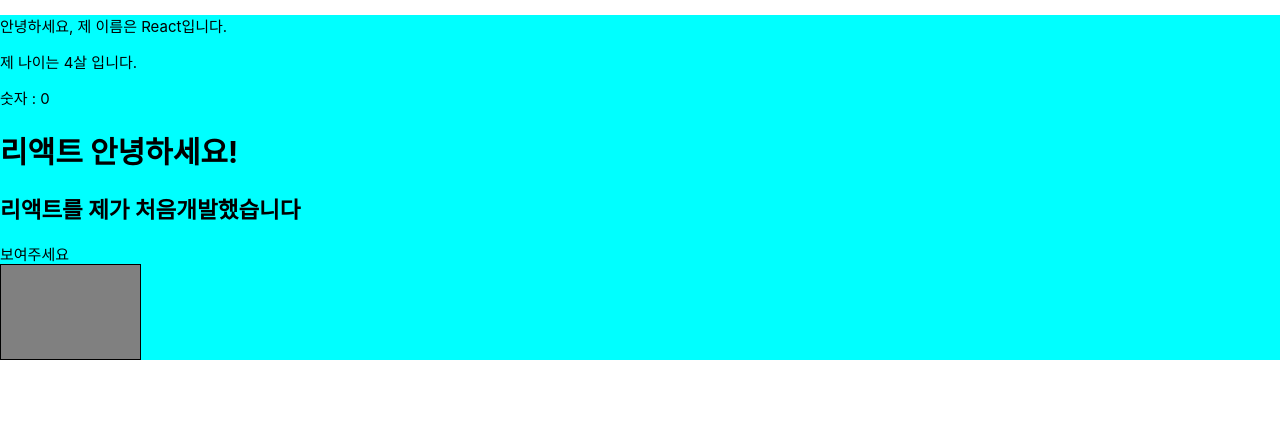
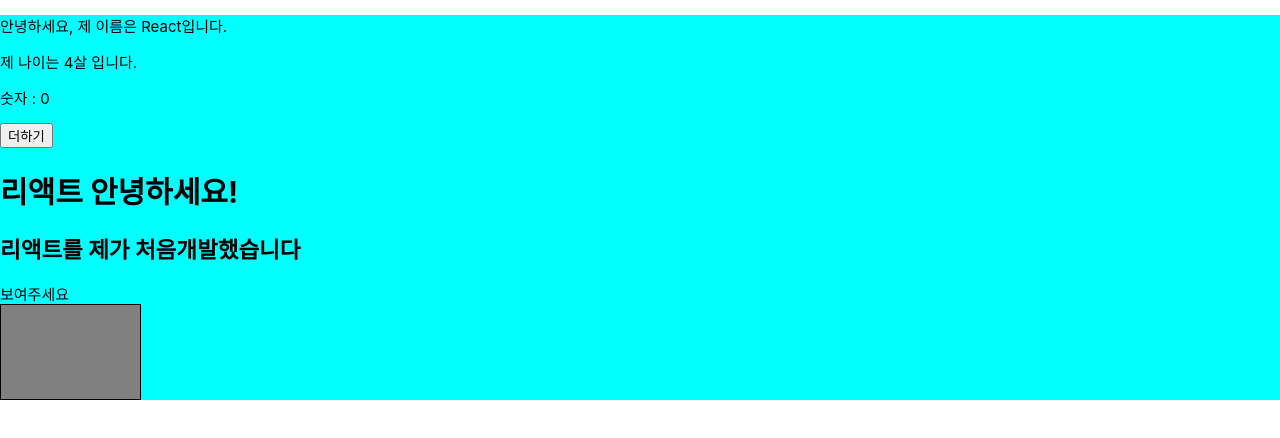
Before and after one commit to FitCoderOfficial/next13_landing, a React (Create React App) app: page / in a window 1280 px wide. Shown: the top 438 px of the page. Built offline with nearby package versions, Linux system fonts and the light colour scheme.

Commit message:
feat: state update is {this.setState}

```diff
--- a/src/MyComponent.js
+++ b/src/MyComponent.js
@@ -23,6 +23,13 @@ class MyComponent extends Component {
         <p>안녕하세요, 제 이름은 { this.props.name }입니다.</p>
         <p>제 나이는 { this.props.age }살 입니다.</p>
         <p> 숫자 : {this.state.number} </p>
+        <button onClick={() => {
+          this.setState({
+            number: this.state.number + 1
+          })
+        }}>
+        더하기
+        </button>
       </div>
     )
   }
```
